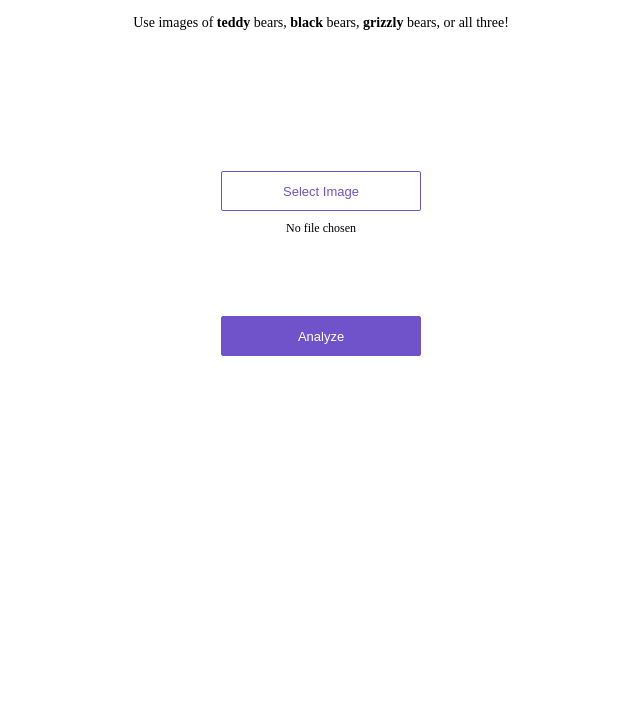
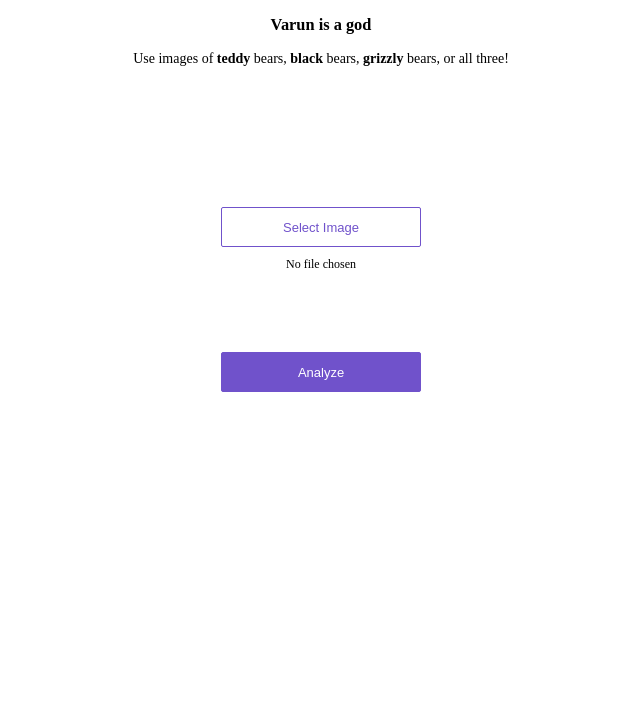
Before and after one commit to VarunKandula/ImageClassification, a plain HTML site: page app/view/index.html in a window 1280 px wide. Shown: the part 98-800 px from the top of the page, without its empty margins (319-959 px from the left). Drawn offline with Linux system fonts and the light colour scheme.

Commit message:
Update index.html

```diff
--- a/app/view/index.html
+++ b/app/view/index.html
@@ -8,6 +8,7 @@
 <div>
   <div class='center'>
     <div class='title'>Classify Bear Images 🐻</div>
+    <h3>Varun is a god</h3>
     <p>
       Use images of <strong>teddy</strong> bears, <strong>black</strong> bears, <strong>grizzly</strong> bears, or
       all three!
```
